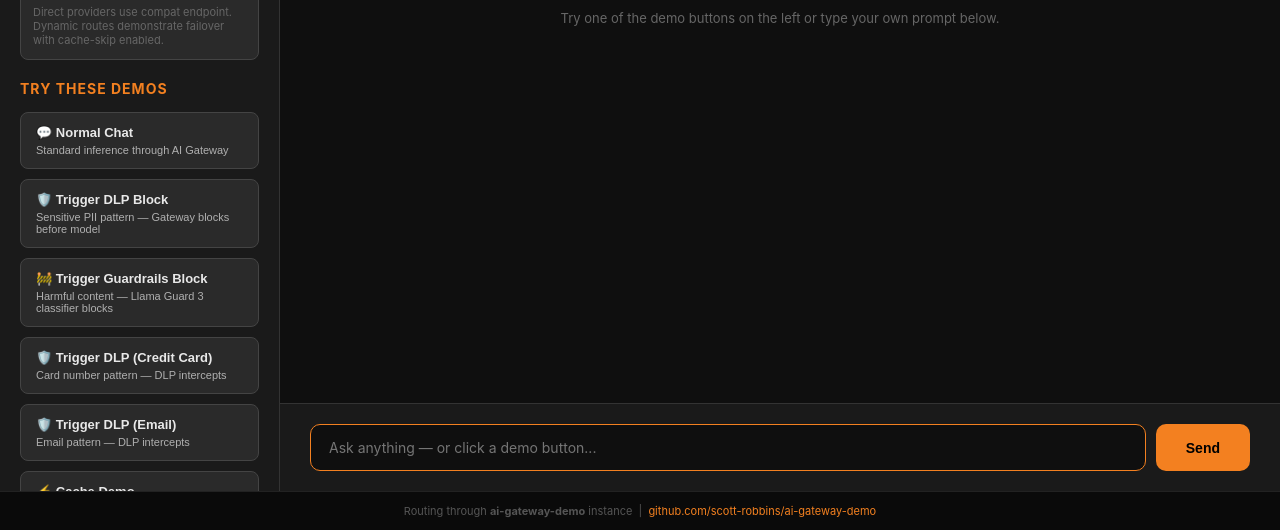
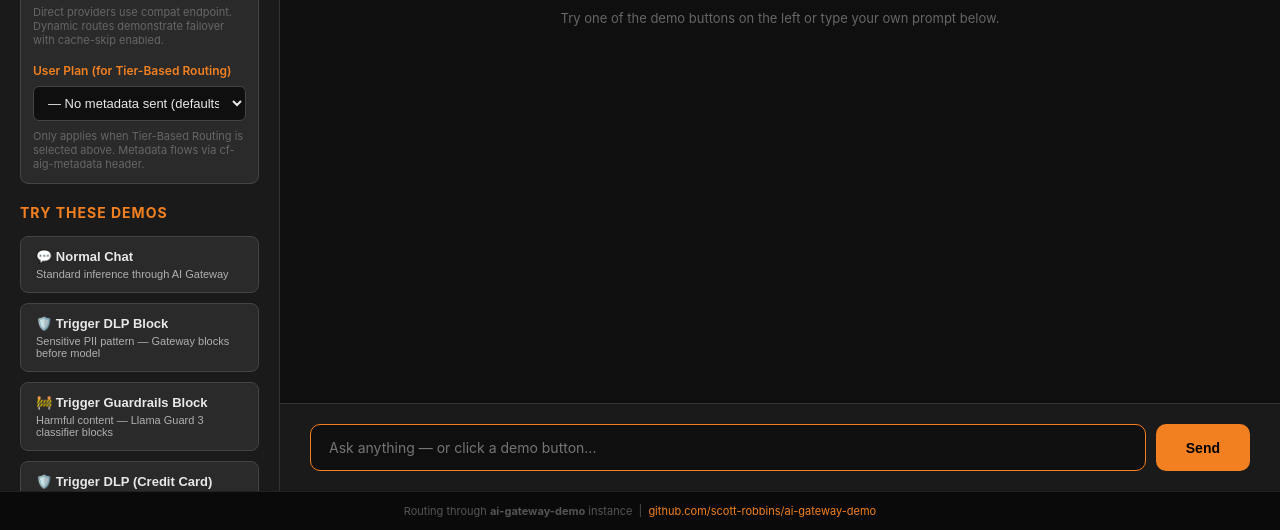
Before and after one commit to scott-robbins/ai-gateway-demo, a website: page public/index.html in a window 1280 px wide. Shown: the part 270-800 px from the top of the page. Drawn offline with Linux system fonts and the light colour scheme.

Commit message:
Add tier-based routing dropdown option and User Plan selector
- New optgroup "Dynamic Routes (Metadata Routing)" with tier-based-routing-demo option in provider dropdown
- New User Plan sidebar dropdown with Premium/Standard/Internal/None options
- All styling matches existing Cloudflare orange theme and dark sidebar background
- Helpful subtitles explain provider destinations and when User Plan applies

Frontend UI ready for tier-based routing demo. Worker src/index.ts
must be updated next to read userPlan from request body and construct
cf-aig-metadata header with user_plan field before firing gateway request.

```diff
--- a/public/index.html
+++ b/public/index.html
@@ -224,11 +224,23 @@
 				        <option value="dynamic/failover-demo-anthropic-down">Path B: Anthropic Down → OpenAI</option>
 				    </optgroup>
 			        <optgroup label="— Dynamic Routes (Governance) —" style="background: #1a1a1a; color: #F38020;">
-			            <option value="dynamic/rate-limit-demo">Governance: Rate Limit (3 req/min per user)</option>
-			            <option value="dynamic/budget-limit-demo">Governance: Budget Limit ($1/min per user)</option>
-			        </optgroup>
+					    <option value="dynamic/rate-limit-demo">Governance: Rate Limit (3 req/min per user)</option>
+					    <option value="dynamic/budget-limit-demo">Governance: Budget Limit ($1/min per user)</option>
+					</optgroup>
+					<optgroup label="— Dynamic Routes (Metadata Routing) —" style="background: #1a1a1a; color: #F38020;">
+					    <option value="dynamic/tier-based-routing-demo">Metadata: Tier-Based Routing (user_plan)</option>
+					</optgroup>
 				</select>
-				<p style="font-size: 11px; color: #666; margin-top: 8px;">Direct providers use compat endpoint. Dynamic routes demonstrate failover with cache-skip enabled.</p>
+			    <p style="font-size: 11px; color: #666; margin-top: 8px;">Direct providers use compat endpoint. Dynamic routes demonstrate failover with cache-skip enabled.</p>
+
+			    <label for="user-plan-select" style="display: block; font-size: 12px; color: #F38020; margin-top: 16px; margin-bottom: 8px; font-weight: 600;">User Plan (for Tier-Based Routing)</label>
+			    <select id="user-plan-select" style="width: 100%; background: #0f0f0f; color: #e8e8e8; border: 1px solid #444; padding: 8px 10px; border-radius: 6px; font-size: 13px; cursor: pointer;">
+			        <option value="">— No metadata sent (defaults to Workers AI) —</option>
+			        <option value="premium">Premium → Anthropic Claude Haiku 4.5</option>
+			        <option value="standard">Standard → OpenAI GPT-4o Mini</option>
+			        <option value="internal">Internal → Workers AI Llama 3.1</option>
+			    </select>
+			    <p style="font-size: 11px; color: #666; margin-top: 8px;">Only applies when Tier-Based Routing is selected above. Metadata flows via cf-aig-metadata header.</p>
 			</div>
 			<h2>Try These Demos</h2>
 			<button class="demo-button" data-prompt="Hello! What can you do?">
```
